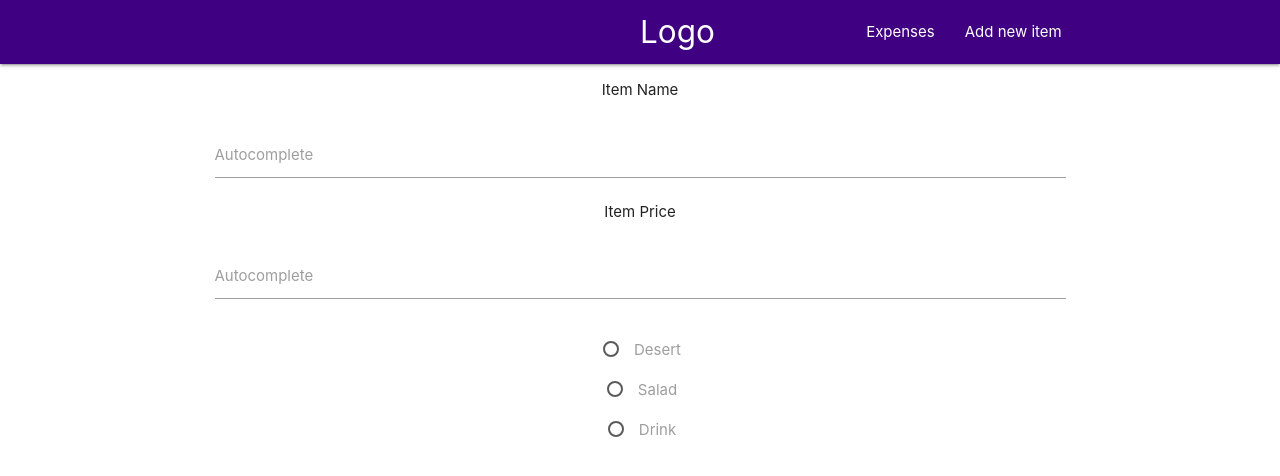
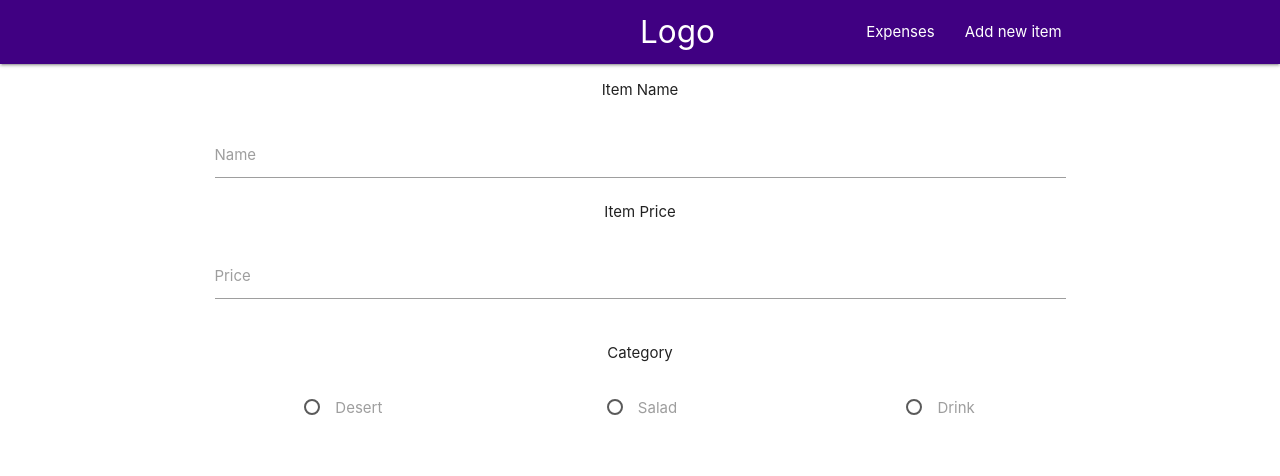
Before and after one commit to panther46/Expense_template, a React (Create React App) app: page /new-item in a window 1280 px wide. Shown: the top 476 px of the page. Built offline with nearby package versions, Linux system fonts and the light colour scheme; data requests are answered from the project's data file.

Commit message:
Version 1.23 Setting Form and local states, setting events

```diff
--- a/src/components/Add_Item/index.js
+++ b/src/components/Add_Item/index.js
@@ -1,9 +1,16 @@
-import React from 'react';
+import React,{useState} from 'react';
+
 
 
 
 
 function AddItem(){
+
+    // Local States
+    const [ItemName, setItemName] = useState('');
+    const [ItemPrice, setItemPrice] = useState('');
+    const [ItemCategory, setItemCategory] = useState('');
+
     return(
         <div className = "container">
             <form action="#">
@@ -11,36 +18,69 @@ function AddItem(){
                     <div className="col s12">
                         <p>Item Name</p>
                             <div className="input-field col s12">
-                            <input type="text" id="autocomplete-input" class="autocomplete"/>
-                            <label for="autocomplete-input">Autocomplete</label>
+                            <label for="autocomplete-input">Name</label>
+                            <input
+                            type = "text"
+                            id = "autocomplete-input"
+                            className = "autocomplete"
+                            onChange = {e => setItemName(e.target.value)}
+
+                            />
                             </div>
+
                             <p>Item Price</p>
                             <div className="input-field col s12">
-                            <input type="text" id="autocomplete-input" class="autocomplete"/>
-                            <label for="autocomplete-input">Autocomplete</label>
+                            <input
+                            type="text"
+                            id="autocomplete-input"
+                            className="autocomplete"
+                            onChange = {e => setItemPrice(e.target.value)}
+                            />
+                            <label for="autocomplete-input">Price</label>
                             </div>
                     </div>
-                    <div className = "col s12">
+                </div>
+                <div className = "row">
+                <p>Category</p>
+                    <div className = "col s4">
                         <p>
                             <label>
-                        <input class="with-gap" name="group1" type="radio"  />
+                            <input
+                             type="radio"
+                             className="with-gap"
+                             name="group1"
+                             onChange = {e => setItemCategory(e.target.value)}
+                               />
                             <span>Desert</span>
                             </label>
                         </p>
+                    </div>
+                    <div className = "col s4">
                         <p>
                             <label>
-                        <input class="with-gap" name="group1" type="radio"  />
+                            <input
+                            type="radio"
+                            className="with-gap"
+                            name="group1"
+                            onChange = {e => setItemCategory(e.target.value)}
+                            />
                             <span>Salad</span>
                             </label>
                         </p>
+                    </div>
+                    <div className = "col s4">
                         <p>
                             <label>
-                        <input class="with-gap" name="group1" type="radio"  />
+                            <input
+                            type="radio"
+                            className="with-gap"
+                            name="group1"
+                            onChange ={e =>setItemCategory(e.target.value)}
+                            />
                             <span>Drink</span>
                             </label>
                         </p>
                     </div>
-
                 </div>
             </form>
         </div>
```
Lines whose indentation alone changed are shown as unchanged.
